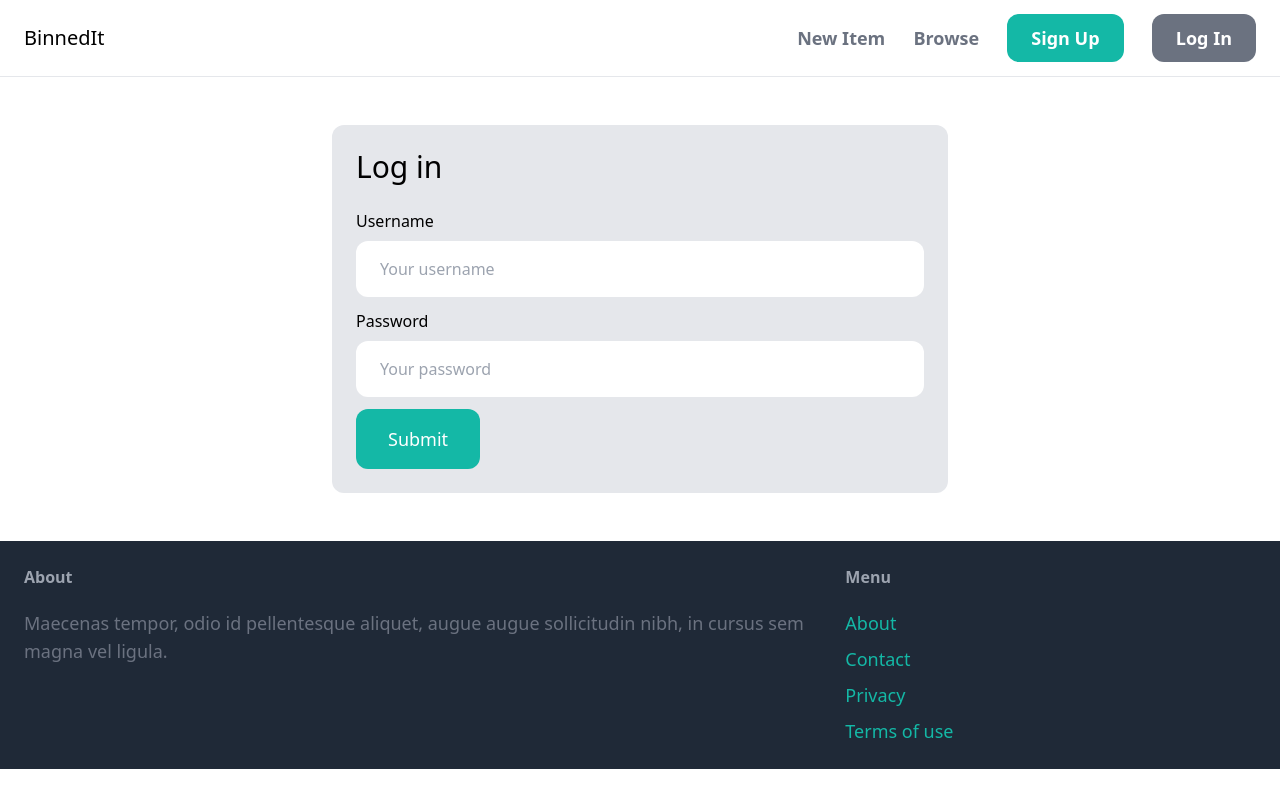
After one commit to POLITJ/Django-Marketplace, a Django app: page /login/ in a window 1280 px wide. The commit adds this page. Run offline with Django 5.2, Linux system fonts and the light colour scheme; some libraries are stand-ins or nearby versions.

Commit message:
Add loginpage

```diff
--- a/binnedit/settings.py
+++ b/binnedit/settings.py
@@ -26,6 +26,10 @@ SECRET_KEY = 'django-insecure-y4*9h*zve56+nov)6iyzy*f6^kfs(8fo^aaj*4cs04%n*x!9n5
 DEBUG = True
 
 ALLOWED_HOSTS = []
+
+LOGIN_URL = '/login/'
+LOGIN_REDIRECT_URL = '/'
+LOGOUT_REDIRECT_URL = '/'
 
 
 # Application definition
--- a/core/forms.py
+++ b/core/forms.py
@@ -1,6 +1,17 @@
 from django import forms
-from django.contrib.auth.forms import UserCreationForm
+from django.contrib.auth.forms import UserCreationForm, AuthenticationForm
 from django.contrib.auth.models import User
+
+
+class LoginForm(AuthenticationForm):
+    username = forms.CharField(widget=forms.TextInput(attrs={
+        'placeholder': 'Your username',
+        'class': "w-full py-4 px-6 rounded-xl"
+    }))
+    password = forms.CharField(widget=forms.PasswordInput(attrs={
+        'placeholder': 'Your password',
+        'class': "w-full py-4 px-6 rounded-xl"
+    }))
 
 
 class SignupForm(UserCreationForm):
--- a/core/templates/core/base.html
+++ b/core/templates/core/base.html
@@ -13,9 +13,13 @@
       <div class="space-x-6">
         <a href="#" class="text-lg font-semibold hover: text-gray-500">New Item</a>
         <a href="#" class="text-lg font-semibold hover: text-gray-500">Browse</a>
-
-        <a href="{% url 'core:signup' %}" class="px-6 py-3 text-lg font-semibold bg-teal-500 text-white rounded-xl hover:bg-teal-700">Sign Up</a>
-        <a href="#" class="px-6 py-3 text-lg font-semibold bg-gray-500 text-white rounded-xl hover:bg-teal-700">Log In</a>
+        {% if request.user.is_authenticated %}
+        <a href="#" class="px-6 py-3 text-lg font-semibold bg-teal-500 text-white rounded-xl hover:bg-teal-700">Inbox</a>
+        <a href="#" class="px-6 py-3 text-lg font-semibold bg-gray-500 text-white rounded-xl hover:bg-teal-700">Dashboard</a>
+        {% else %}
+            <a href="{% url 'core:signup' %}" class="px-6 py-3 text-lg font-semibold bg-teal-500 text-white rounded-xl hover:bg-teal-700">Sign Up</a>
+            <a href="{% url 'core:login' %}" class="px-6 py-3 text-lg font-semibold bg-gray-500 text-white rounded-xl hover:bg-teal-700">Log In</a>
+        {% endif %}
       </div>
     </nav>
     <div class="px-6 py-6">
--- /dev/null
+++ b/core/templates/core/login.html
@@ -0,0 +1,34 @@
+{% extends 'core/base.html' %}
+
+
+{% block title %}Log in{% endblock %}
+
+{% block content %}
+<div class="w-1/2 my-6 p-6 mx-auto bg-gray-200 rounded-xl">
+    <h1 class="mb-6 text-3xl">Log in</h1>
+
+    <form method="post" action='.'>
+        {% csrf_token %}
+
+        <div class="mb-3">
+            <label class="inline-block mb-2">Username</label><br>
+            {{ form.username }}
+        </div>
+        <div class="mb-3">
+            <label class="inline-block mb-2">Password</label><br>
+            {{ form.password }}
+        </div>
+
+        {% if form.errors or form.non_field_errors %}
+            <div class="mb-3 p-6 bg-red-100 rounded-xl">
+                {% for field in form %}
+                    {{ field.errors }}
+                {% endfor %}
+                {{form.non_field_errors}}
+            </div>
+        {% endif %}
+
+        <button class="py-4 px-8 text-lg bg-teal-500 hover:bg-teal-700 rounded-xl text-white">Submit</button>
+    </form>
+</div>
+{% endblock %}
--- a/core/urls.py
+++ b/core/urls.py
@@ -1,6 +1,8 @@
+from django.contrib.auth import views as auth_views
 from django.urls import path
 
 from . import views
+from .forms import LoginForm
 
 app_name = 'core'
 
@@ -8,4 +10,6 @@ urlpatterns = [
     path('', views.index, name="index"),
     path('contact/', views.contact, name='contact'),
     path('signup/', views.signup, name='signup'),
+    path('login/', auth_views.LoginView.as_view(template_name='core/login.html',
+         authentication_form=LoginForm), name='login')
 ]
```
Also changed, not shown: db.sqlite3.
